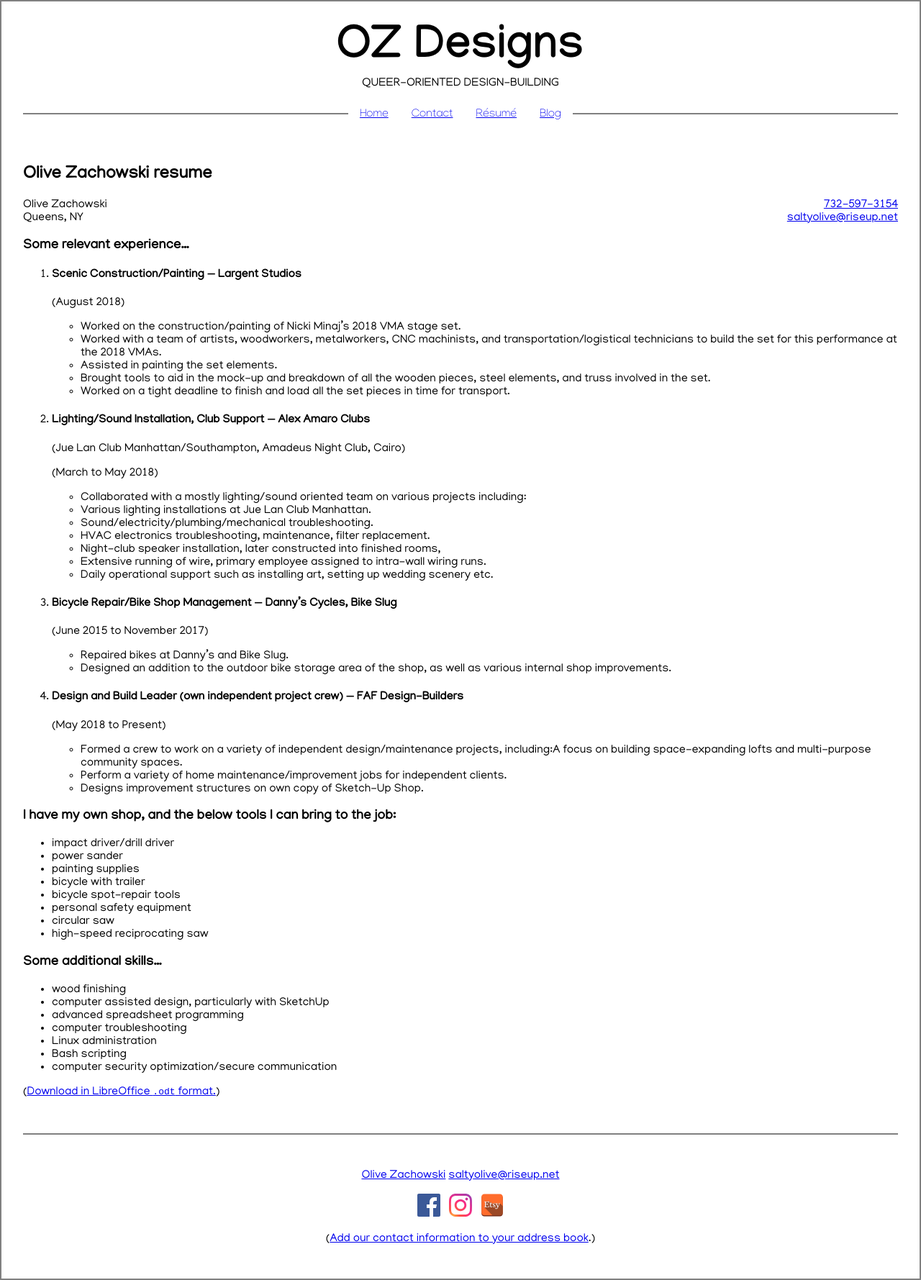
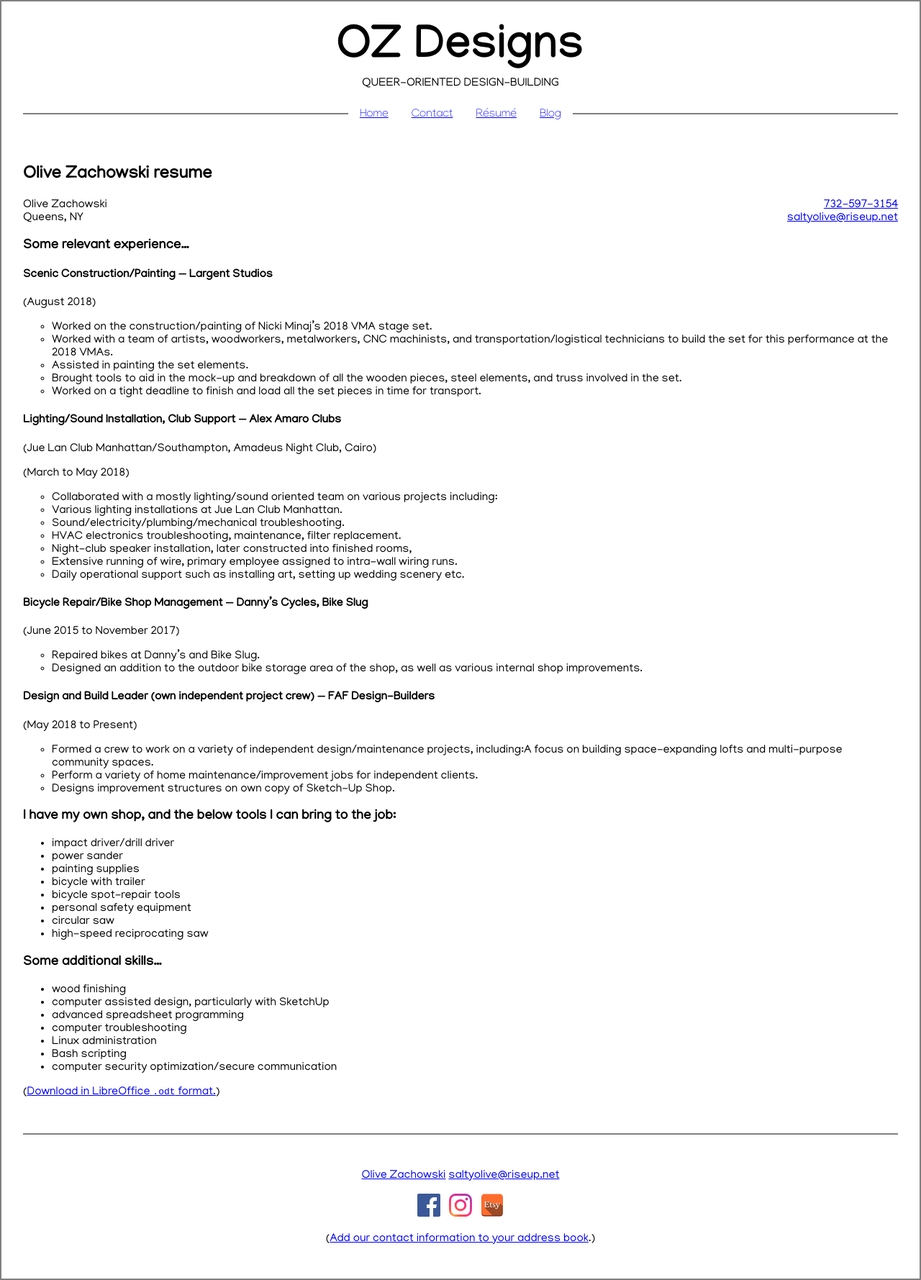
Before and after one commit to OZDesigns/OZDesigns.github.io, a Jekyll site: the page built from resume/index.html, in a window 1280 px wide. Shown: the whole page at 72% size. Built offline with Jekyll 4.4.1, drawn with Linux system fonts in a browser that asks for light colours.

Commit message:
Tweak mobile view and resume styles.

```diff
--- a/static/css/main.css
+++ b/static/css/main.css
@@ -90,9 +90,9 @@ h1 {
     object-fit: scale-down;
     background: #000;
 }
-@media screen and (max-width: 350px) {
+@media screen and (max-width: 400px) {
     #gallery img {
-        height: 115px;
+        height: 220px;
     }
 }
 #gallery figcaption {
@@ -152,3 +152,10 @@ ul.social-media img {
 .h-resume .u-email {
     text-align: right;
 }
+.h-resume ol {
+    margin: 0;
+    padding: 0;
+}
+.h-resume .p-experience {
+    list-style-type: none;
+}
```
